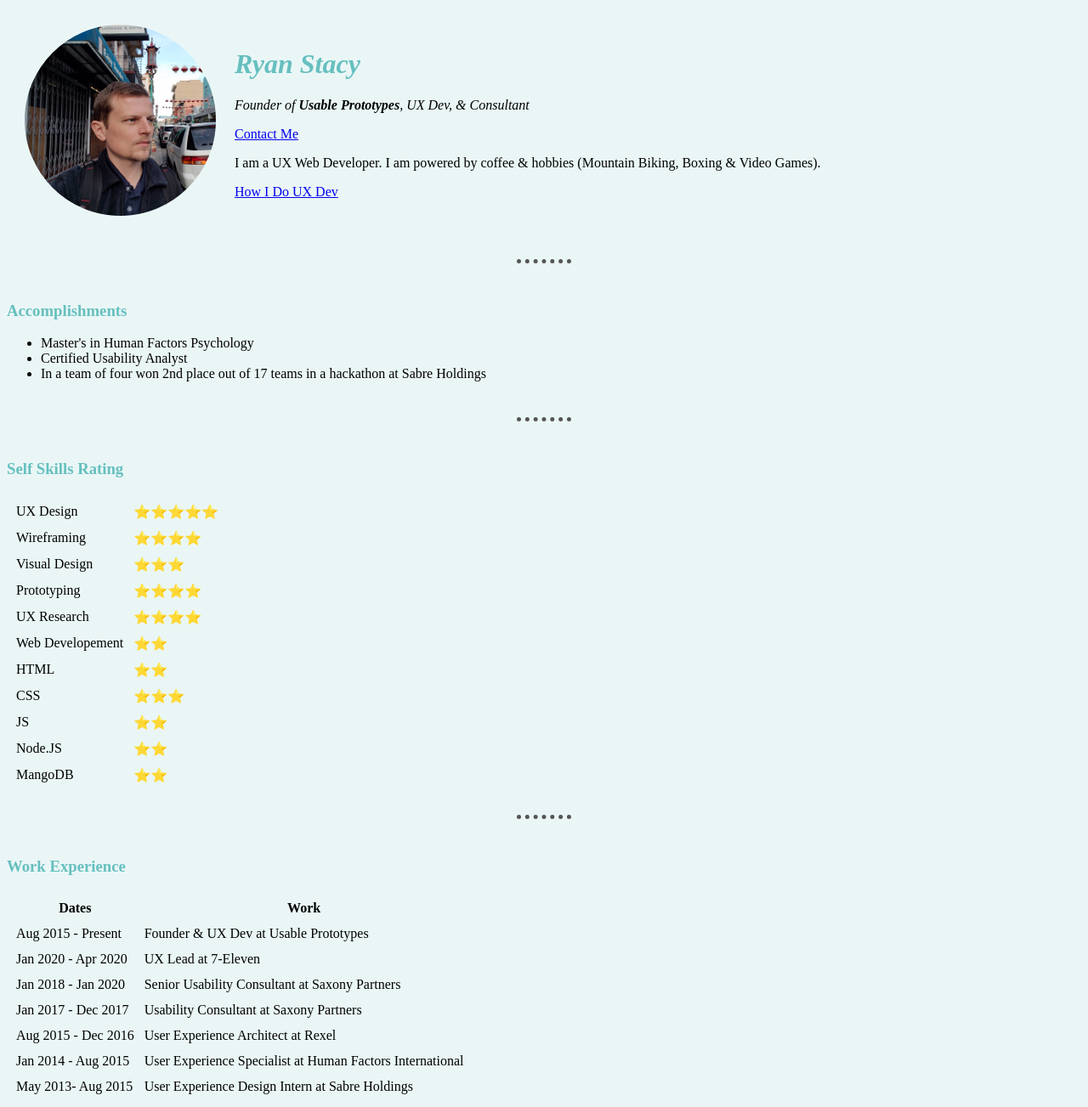
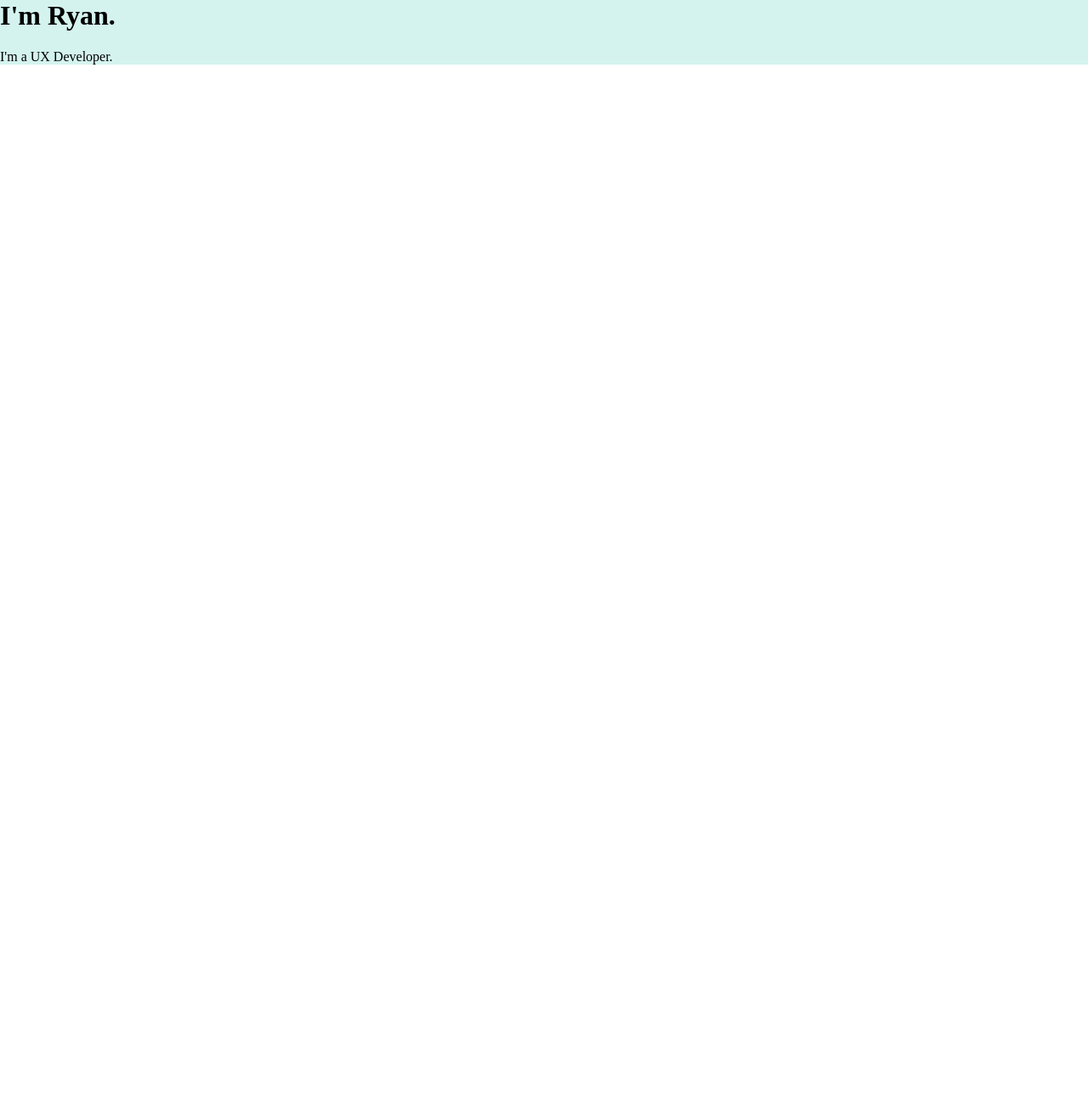
Before and after one commit to RyanStacy/cv, a plain HTML site: page index.html in a window 1280 px wide. Shown: the whole page at 85% size. After the commit the page ends 800 px from the top, so only its background shows below. Drawn offline with Linux system fonts and the light colour scheme.

Commit message:
New stylized site

```diff
--- /dev/null
+++ b/CSS/style.css
@@ -0,0 +1,27 @@
+/* Tag Selectors */
+
+div {
+    background-color: #d4f3ef;
+}
+
+body {
+    margin: 0;
+}
+
+h1 {
+    margin-top: 0;
+}
+
+/* Class Selectors */
+
+/* ID Selectors */
+
+
+/* Style Guide: Color
+
+Primary text: #63b7af
+Secondary text: #abf0e9
+Background: #d4f3ef
+Call to action: #ee8572
+
+*/
--- a/Video Games Fan Site/CSS/style.css
+++ /dev/null
@@ -1,34 +0,0 @@
-/* Tag Selectors */
-
-h1 {
-    color: lightseagreen;
-    font-size:32px;
-}
-
-img:hover {
-    background-color: gold;
-}
-
-/* Class Selectors */
-
-.videogameimage {
-    height: auto;
-    max-width: 100%;
-    border: solid;
-    border-color: lightseagreen;
-}
-
-.catimage {
-    height: auto;
-    max-width: 100%;
-}
-
-.circular {
-    border-radius: 100%;
-}
-
-/* Id Selectors */
-
-#heading {
-    color: blue;
-}
--- a/css/styles.css
+++ /dev/null
@@ -1,21 +0,0 @@
-body {
-    background-color: #eaf6f6;
-}
-
-hr {
-    border-style: none;
-    border-top-style: dotted;
-    border-color: #545454;
-    border-width: 5px;
-    width: 5%;
-}
-
-h1 {
-    color: #66bfbf;
-    font-style: italic;
-
-}
-
-h3 {
-    color: #66bfbf;
-}
--- a/index.html
+++ b/index.html
@@ -1,135 +1,16 @@
 <!DOCTYPE html>
-<html>
-    <head>
-        <meta charset="utf-8">
-        <title>😀  Ryan's Portfolio</title>
-        <link rel="stylesheet" href="css/styles.css">
-    </head>
-    <body>
-        <table cellspacing="20">
-            <tr>
-                <td><img src="Images/Ryan.png" alt="Ryan Stacy's Profile Image"></td>
-                <td><h1>Ryan Stacy</h1>
-                    <p><em>Founder of <b>Usable Prototypes</b>, UX Dev, & Consultant</em></p>
-                    <p><a href="Contact Me.html">Contact Me</a></p>
-                    <p>I am a UX Web Developer. I am powered by coffee & hobbies (Mountain Biking, Boxing & Video Games).</p>
-                    <p><a href="How I do UX Dev.html">How I Do UX Dev</a></p>
-                </td>
-
-            </tr>
-        </table>
-        <br>
-        <hr>
-        <br>
-        <h3>Accomplishments</h3>
-        <ul>
-            <li>Master's in Human Factors Psychology</li>
-            <li>Certified Usability Analyst</li>
-            <li>In a team of four won 2nd place out of 17 teams in a hackathon at Sabre Holdings</li>
-        </ul>
-        <br>
-        <hr>
-        <br>
-        <h3>Self Skills Rating</h3>
-        <table cellspacing="10">
-            <tr>
-                <td>UX Design</td>
-                <td>⭐⭐⭐⭐⭐</td>
-            </tr>
-            <tr>
-                <td>Wireframing</td>
-                <td>⭐⭐⭐⭐</td>
-            </tr>
-            <tr>
-                <td>Visual Design</td>
-                <td>⭐⭐⭐</td>
-            </tr>
-            <tr>
-                <td>Prototyping</td>
-                <td>⭐⭐⭐⭐</td>
-            </tr>
-            <tr>
-                <td>UX Research</td>
-                <td>⭐⭐⭐⭐</td>
-            </tr>
-            <tr>
-                <td>Web Developement</td>
-                <td>⭐⭐</td>
-            </tr>
-            <tr>
-                <td>HTML</td>
-                <td>⭐⭐</td>
-            </tr>
-            <tr>
-                <td>CSS</td>
-                <td>⭐⭐⭐</td>
-            </tr>
-            <tr>
-                <td>JS</td>
-                <td>⭐⭐</td>
-            </tr>
-            <tr>
-                <td>Node.JS</td>
-                <td>⭐⭐</td>
-            </tr>
-            <tr>
-                <td>MangoDB</td>
-                <td>⭐⭐</td>
-            </tr>
-        </table>
-        <br>
-        <hr>
-        <br>
-        <h3>Work Experience</h3>
-        <table cellspacing="10">
-            <thead>
-                <th>Dates</th>
-                <th>Work</th>
-            </thead>
-            <tbody>
-                <tr>
-                    <td>Aug 2015 - Present</td>
-                    <td>Founder & UX Dev at Usable Prototypes</td>
-                </tr>
-                <tr>
-                    <td>Jan 2020 - Apr 2020</td>
-                    <td>UX Lead at 7-Eleven</td>
-                </tr>
-                <tr>
-                    <td>Jan 2018 - Jan 2020</td>
-                    <td>Senior Usability Consultant at Saxony Partners</td>
-                </tr>
-                <tr>
-                    <td>Jan 2017 - Dec 2017</td>
-                    <td>Usability Consultant at Saxony Partners</td>
-                </tr>
-                <tr>
-                    <td>Aug 2015 - Dec 2016</td>
-                    <td>User Experience Architect at Rexel</td>
-                </tr>
-                <tr>
-                    <td>Jan 2014 - Aug 2015</td>
-                    <td>User Experience Specialist at Human Factors International</td>
-                </tr>
-                <tr>
-                    <td>May 2013- Aug 2015</td>
-                    <td>User Experience Design Intern at Sabre Holdings</td>
-                </tr>
-            </tbody>
-            <tfoot>
-
-            </tfoot>
-
-        </table>
-        <!-- <h3>Publications</h3>
-        <ol>
-            <li>DeLucia, P. R., Brendel, E., Hecht, H., Stacy, R., & Larsen, J. T. (2014). Threatening scenes but not threatening faces shorten time-to-contact estimates. Attention, Perception & Psychophysics, 76, 1698-708.</li>
-            <li>Brendel, E., DeLucia, P. R., Hecht, H., Stacy, R., & Larsen, J. T. (2012). Threatening Pictures Induce Shortened Time-to-Contact Estimates. Attention, Perception & Psychophysics, 74, 979-87.</li>
-            <li><a href="https://www.linkedin.com/in/ryanlstacy/detail/recent-activity/posts/">Dozens of blog articles on LinkedIn</a></li>
-        </ol>
-        <h3>Projects</h3>
-        <ol>
-            <li>{Placeholder}</li>
-        </ol> -->
-    </body>
+<html lang="en">
+<head>
+    <meta charset="UTF-8">
+    <meta name="viewport" content="width=device-width, initial-scale=1.0">
+    <title>Ryan Stacy</title>
+    <link rel="stylesheet" href="CSS/style.css">
+    <link rel="icon" href="favicon.ico">
+</head>
+<body>
+    <div>
+        <h1>I'm Ryan.</h1>
+        <p>I'm a UX Developer.</p>
+    </div>
+</body>
 </html>
```
Also changed, not shown: Contact Me.html (deleted, +0 -26 lines), Form Controls.html (deleted, +0 -23 lines), How I do UX Dev.html (deleted, +0 -61 lines), Video Games Fan Site/index.html (deleted, +0 -17 lines), Images/Ryan.png (deleted), favicon.ico (added).
